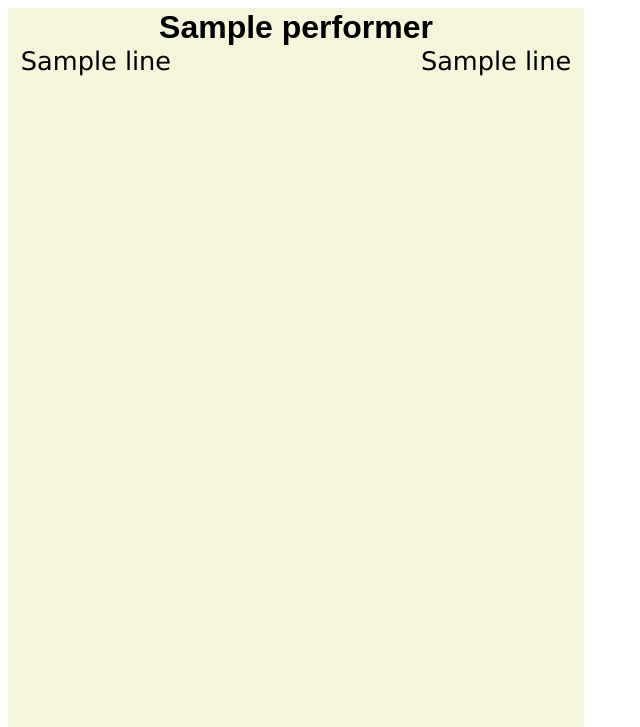
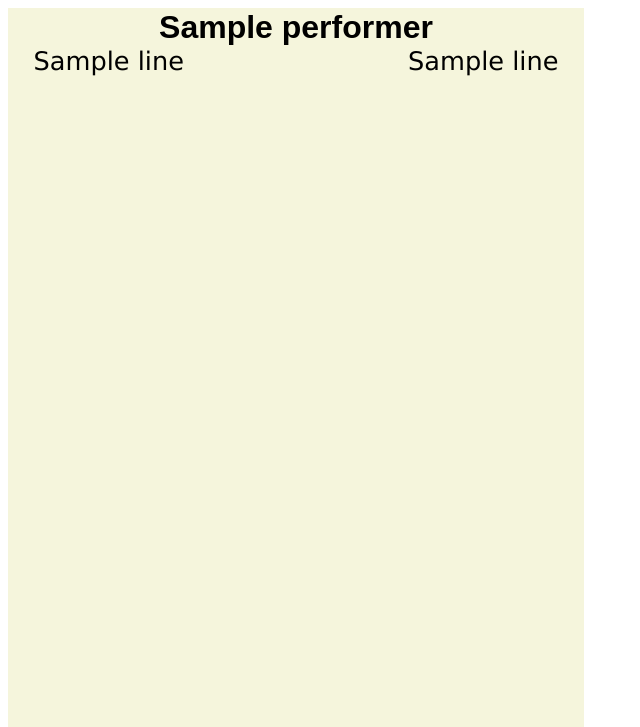
Before and after one commit to wuchengyangcn/repertoire-backend, a Flask app: template templates/repertoire_content_desktop.html in a window 1280 px wide. Shown: the top 727 px of the page, without its empty margins (0-640 px from the left). Run offline with Flask 3, Linux system fonts and the light colour scheme; the template is opened without the code that fills it: most values are stand-ins (such as "Sample title", 1, 10 or a date in 2020).

Commit message:
add spaces between blocks

```diff
--- a/app.py
+++ b/app.py
@@ -50,10 +50,10 @@ class Booklet:
         if device is None:
             device = "mobile"
         if device == "mobile":
-            lines_per_page = 15
+            lines_per_page = 14
         else:
             device = "desktop"
-            lines_per_page = 14
+            lines_per_page = 13
 
         html_code = []
         front = self.data[idx]["front"]
@@ -76,7 +76,7 @@ class Booklet:
             if device == "mobile":
                 lines += 3
             else:
-                lines += 2
+                lines += 3
             if current_count + lines > lines_per_page:
                 # generate a new content page
                 html_code.append(render_template(content_template, data=current_page))
--- a/templates/repertoire_content_desktop.html
+++ b/templates/repertoire_content_desktop.html
@@ -31,6 +31,12 @@ Copyright (C) 2023 musicnbrain.org
         padding-left: 1vw;
         padding-right: 1vw;
         background-color: #f5f5dc;
+      }
+
+      .item {
+        padding-left: 1vw;
+        padding-right: 1vw;
+        padding-bottom: 5vh;
       }
 
       .performer {
--- a/templates/repertoire_content_mobile.html
+++ b/templates/repertoire_content_mobile.html
@@ -35,6 +35,7 @@ Copyright (C) 2023 musicnbrain.org
       .item {
         padding-left: 1vw;
         padding-right: 1vw;
+        padding-bottom: 5vh;
       }
 
       .performer {
```
